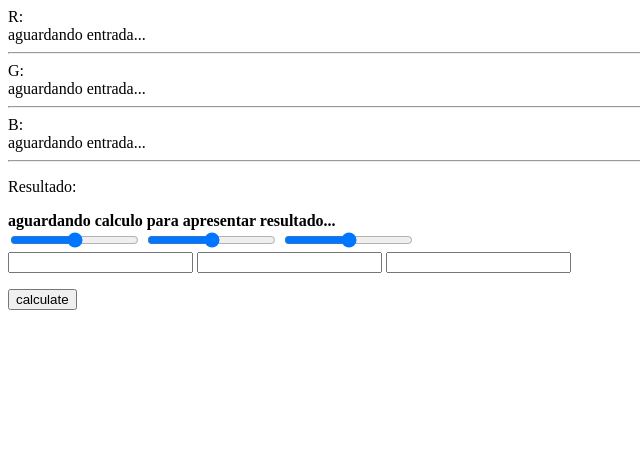
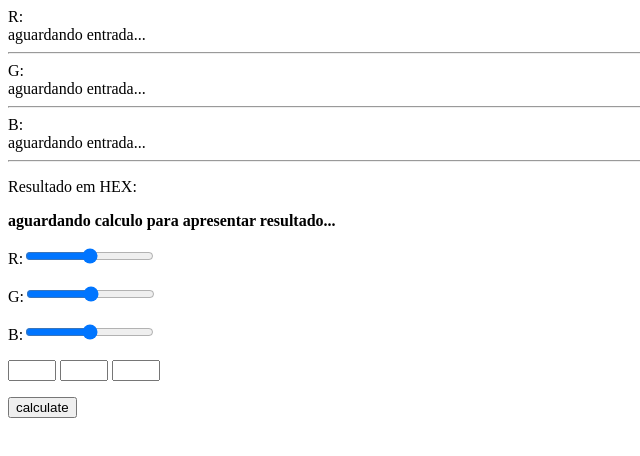
Before and after one commit to xitarps/RGB_to_Hex, a plain HTML site: page index.html in a window 1280 px wide. Shown: the whole page, without its empty margins (0-640 px from the left). Drawn offline with Linux system fonts and the light colour scheme.

Commit message:
fix layout issues and update README

```diff
--- a/index.html
+++ b/index.html
@@ -10,17 +10,26 @@ G:<div class="texto-saidaG">aguardando entrada...</div>
 B:<div class="texto-saidaB">aguardando entrada...</div>
 <hr>
 
-<p>Resultado:</p><div class="texto-saida" style="font-weight: bold;">aguardando calculo para apresentar resultado...</div>
+<p>Resultado em HEX:</p><div class="texto-saida" style="font-weight: bold;">aguardando calculo para apresentar resultado...</div>
 
 
 <div>
-<input type="range" min="0" max="255" step="1" class="barra-Tr">
-<input type="range" min="0" max="255" step="1" class="barra-Tg">
-<input type="range" min="0" max="255" step="1" class="barra-Tb">
+<p>
+R:<input type="range" min="0" max="255" step="1" class="barra-Tr">
+</p>
+
+<p>
+G:<input type="range" min="0" max="255" step="1" class="barra-Tg">
+</p>
+
+<p>
+B:<input type="range" min="0" max="255" step="1" class="barra-Tb">
+</p>
 </div>
-<input type="text" class="texto-entrada-r">
-<input type="text" class="texto-entrada-g">
-<input type="text" class="texto-entrada-b">
+
+<input type="text" class="texto-entrada-r" style="width: 3em">
+<input type="text" class="texto-entrada-g" style="width: 3em">
+<input type="text" class="texto-entrada-b" style="width: 3em">
 <p>
 <button class="botao">calculate</button>
 </p>
```
Also changed, not shown: img/rgb_to_hex.png (added), 1 other file.
